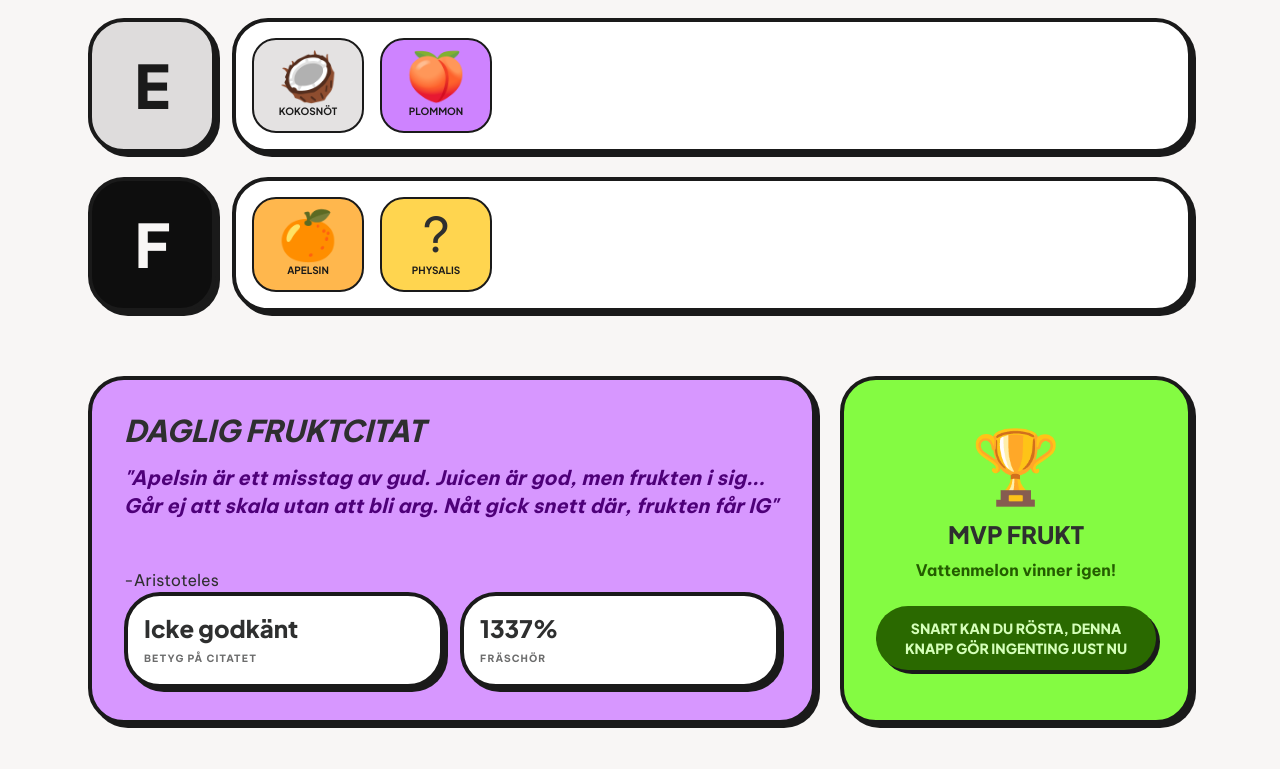
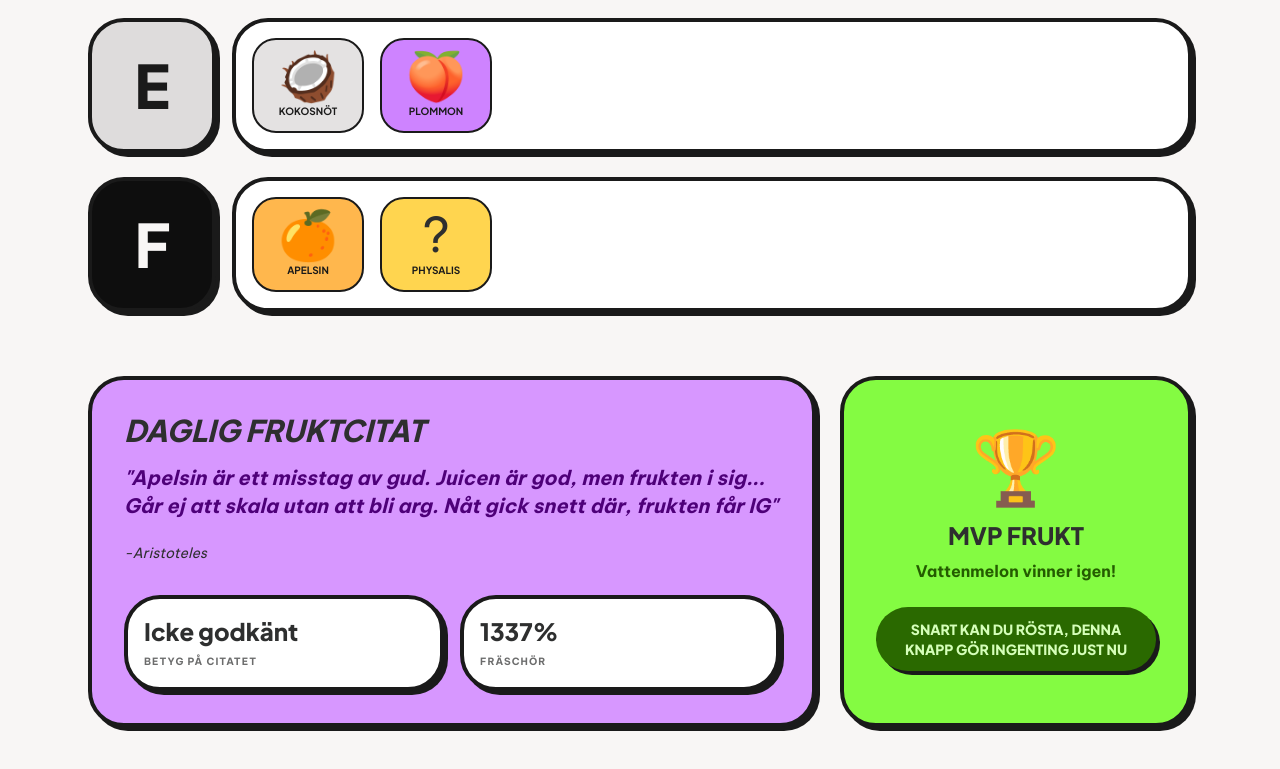
Before and after one commit to Guranen/fruktpolis, a plain HTML site: page index.html in a window 1280 px wide. Shown: the part 1138-1907 px from the top of the page. Drawn offline with nearby package versions, Linux system fonts and the light colour scheme.

Commit message:
Update index.html

```diff
--- a/index.html
+++ b/index.html
@@ -442,7 +442,7 @@
 <div class="md:col-span-2 bg-tertiary-container border-4 border-[#1a1a1a] rounded-xl p-6 md:p-8 sticker-shadow flex flex-col justify-between">
 <div>
 <h3 class="font-headline font-black text-2xl md:text-3xl mb-4 uppercase italic" style="">Daglig FRUKTCITAT</h3>
-<p class="text-lg md:text-xl font-bold text-on-tertiary-container mb-6 italic leading-snug" style="">"Apelsin är ett misstag av gud. Juicen är god, men frukten i sig... Går ej att skala utan att bli arg. Nåt gick snett där, frukten får IG"<div><br></div><div>-Aristoteles</div></p>
+<p class="text-lg md:text-xl font-bold text-on-tertiary-container mb-6 italic leading-snug" style="">"Apelsin är ett misstag av gud. Juicen är god, men frukten i sig... Går ej att skala utan att bli arg. Nåt gick snett där, frukten får IG"<p class="font-body mt-2 mb-8 text-sm italic leading-snug">-Aristoteles</p>
 </div>
 <div class="flex flex-col sm:flex-row gap-4">
 <div class="bg-surface-container-lowest p-4 rounded-xl border-4 border-[#1a1a1a] sticker-shadow flex-1">
```
